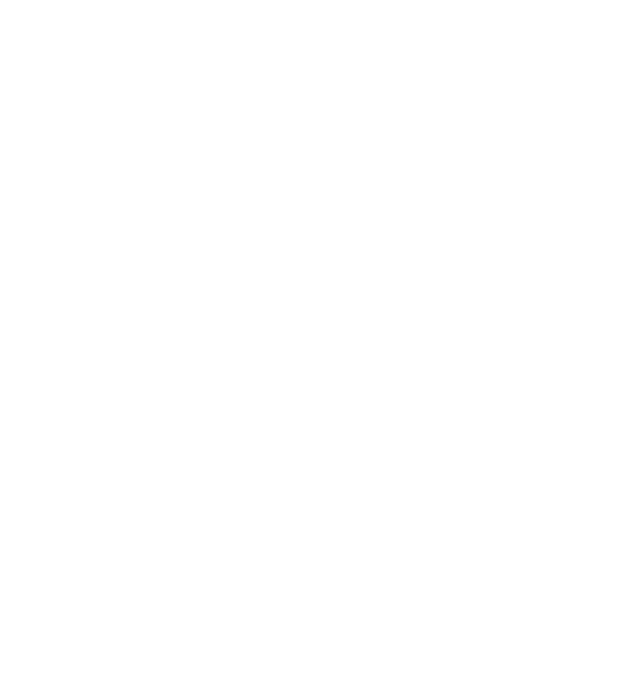
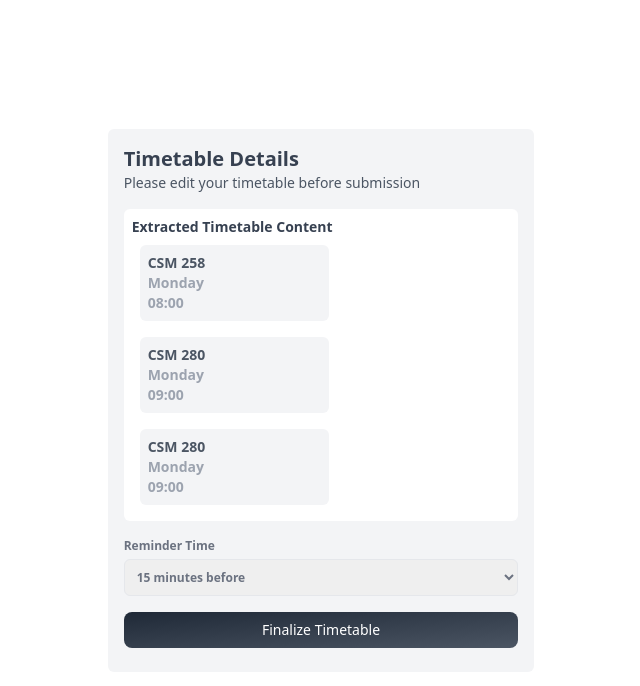
Before and after one commit to royyeboah/LessonSync, an Angular app in the folder frontend/: page /final in a window 1280 px wide. Before the commit this address led to /. Shown: the top 686 px of the page, without its empty margins (319-959 px from the left). Built offline with nearby package versions, Linux system fonts and the light colour scheme.

Commit message:
Created the final details page

```diff
--- a/frontend/src/app/app.routes.ts
+++ b/frontend/src/app/app.routes.ts
@@ -1,9 +1,11 @@
 import { Routes } from '@angular/router';
 import {WelcomeComponent} from './components/welcome/welcome.component';
 import {UploadComponent} from './components/upload/upload.component';
+import {FinalDetailsComponent} from './components/final-details/final-details.component';
 
 export const routes: Routes = [
 
   {path: '', component: WelcomeComponent},
-  {path:'upload', component: UploadComponent}
+  {path:'upload', component: UploadComponent},
+  {path: 'final', component: FinalDetailsComponent}
 ];
--- /dev/null
+++ b/frontend/src/app/components/final-details/final-details.component.html
@@ -0,0 +1,38 @@
+<section class="flex h-screen justify-center items-center">
+  <div class="flex flex-col w-1/3 bg-gray-100 p-4 rounded-md">
+    <h2 class="font-bold text-xl text-gray-700">Timetable Details</h2>
+    <small class="text-sm text-gray-600">Please edit your timetable before submission</small>
+
+    <div class="mt-4 bg-white font-semibold flex flex-col rounded-md p-2">
+      <span class="text-sm text-gray-700">Extracted Timetable Content</span>
+      <div class="flex text-gray-400 flex-row flex-wrap rounded-md justify-between">
+        <div class="flex flex-col p-2 rounded-md m-2 w-1/2 text-sm bg-gray-100">
+          <span class="text-gray-600">CSM 258</span>
+          <span>Monday</span>
+          <span>08:00</span>
+        </div>
+        <div class="flex rounded-md flex-col p-2 m-2 w-1/2 text-sm bg-gray-100">
+          <span class="text-gray-600">CSM 280</span>
+          <span>Monday</span>
+          <span>09:00</span>
+        </div>
+        <div class="flex rounded-md flex-col p-2 m-2 w-1/2 text-sm bg-gray-100">
+          <span class="text-gray-600">CSM 280</span>
+          <span>Monday</span>
+          <span>09:00</span>
+        </div>
+      </div>
+    </div>
+    <div class="mt-4 rounded-md text-[12px] font-semibold text-gray-500 flex flex-col">
+      <span>Reminder Time</span>
+      <select class="border p-2 border-gray-200 rounded-md mt-1 focus:border-gray-400 focus:outline-none">
+        <option value="15">15 minutes before</option>
+        <option value="30">30 minutes before</option>
+        <option value="45">45 minutes before</option>
+        <option value="60">60 minutes before</option>
+      </select>
+    </div>
+    <button class="mt-4 text-white bg-gradient-to-br from-gray-800 to-gray-600 hover:bg-gradient-to-bl active:outline-none focus:outline-none focus:bg-gray-900 font-medium rounded-lg text-sm px-5 py-2 text-center w-full me-2 mb-2" type="submit"> Finalize Timetable</button>
+  </div>
+
+</section>
```
Also changed, not shown: frontend/src/app/components/final-details/final-details.component.ts (added, +12 -0 lines), frontend/src/app/components/final-details/final-details.component.css (added), 1 other file (tests, documents, lock files or other folders).
